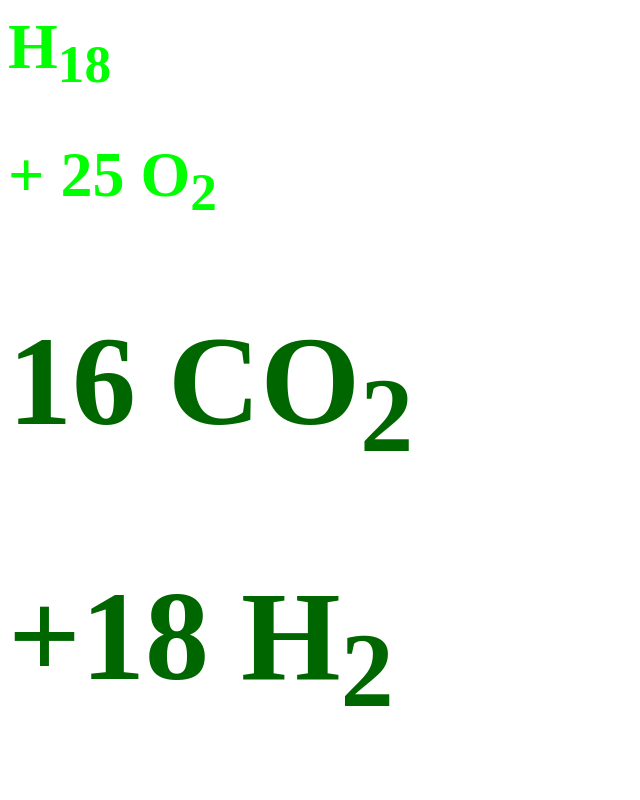
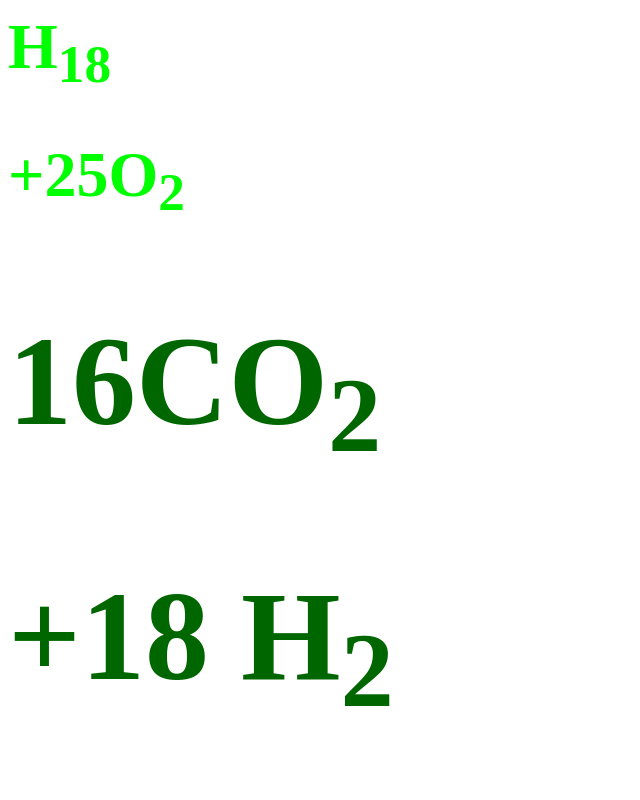
Before and after one commit to NYJapanFitness/georgecounts.github.io, a plain HTML site: page combustion.html in a window 1280 px wide. Shown: the part 840-1640 px from the top of the page, without its empty margins (0-640 px from the left). Drawn offline with Linux system fonts and the light colour scheme.

Commit message:
Update combustion.html

```diff
--- a/combustion.html
+++ b/combustion.html
@@ -10,8 +10,8 @@
       Combustion:</h1>
     <p>Methane and Oxygen = Carbon Dioxide and Water</p>
     <h1 style="color: #0000FF;">CH
-      <sub>4</sub><h1>+ 2 O<sub>2</sub><span style="color: #00FF00;"><h1>CO</span><sub>2</sub><h1>+ 2 H<sub>2</sub><h1>O</h1>
+      <sub>4</sub><h1>+2O<sub>2</sub><span style="color: #00FF00;"><h1>CO</span><sub>2</sub><h1>+2H<sub>2</sub><h1>O</h1>
       <p>Balanced equation for complete combustion of octane (gasoline):</p>
-      <h1 style="color: #000FFF;">2C<sub>8</sub><h1>H<sub>18</sub><h1>+ 25 O<sub>2</sub><span style="color: #006600;"><h1>16 CO</span><sub>2</sub><h1>+18 H<sub>2</sub><h1>O</h1>
+      <h1 style="color: #000FFF;">2C<sub>8</sub><h1>H<sub>18</sub><h1>+25O<sub>2</sub><span style="color: #006600;"><h1>16CO</span><sub>2</sub><h1>+18 H<sub>2</sub><h1>O</h1>
    </body>
   </html>
```
